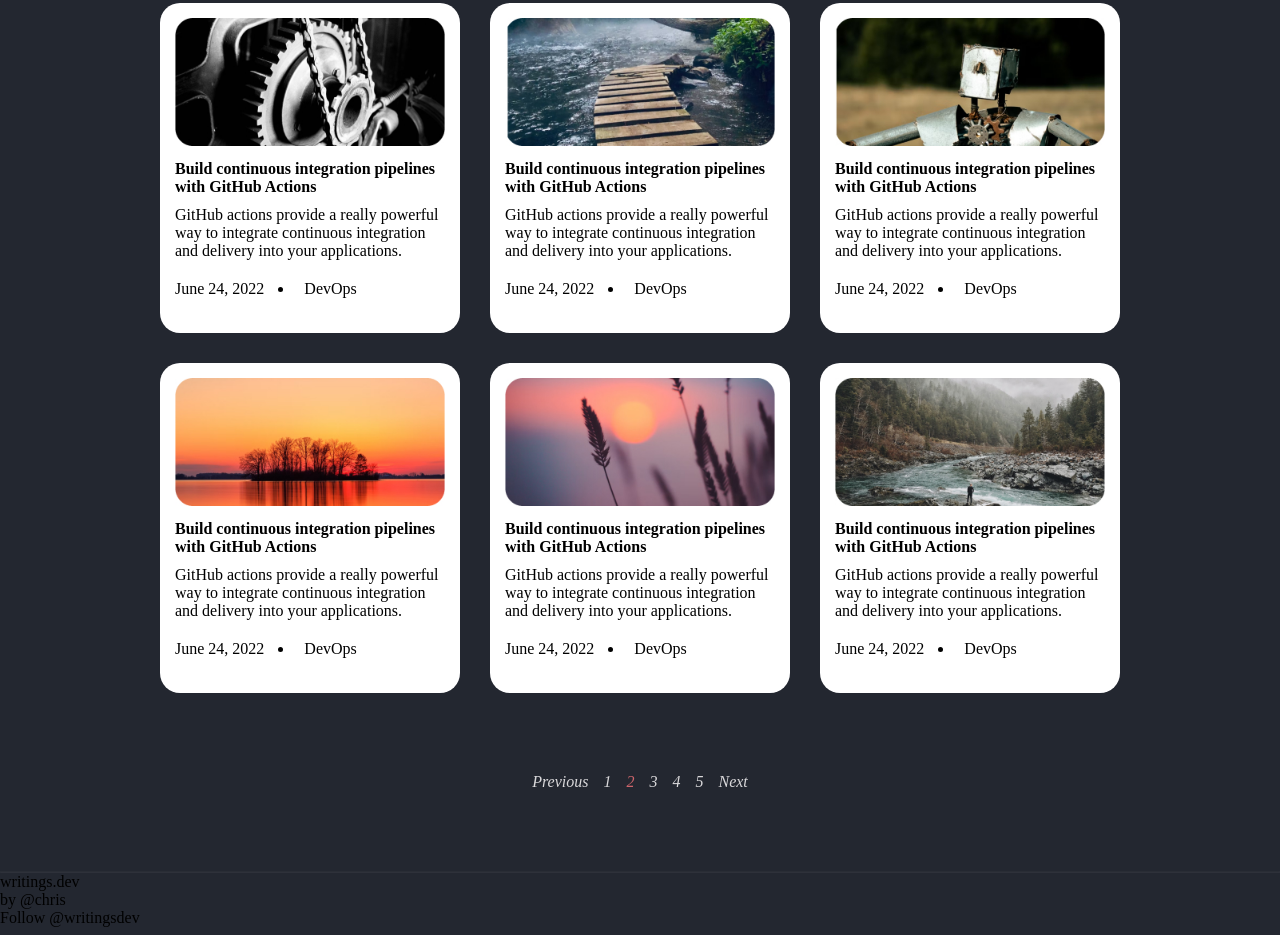
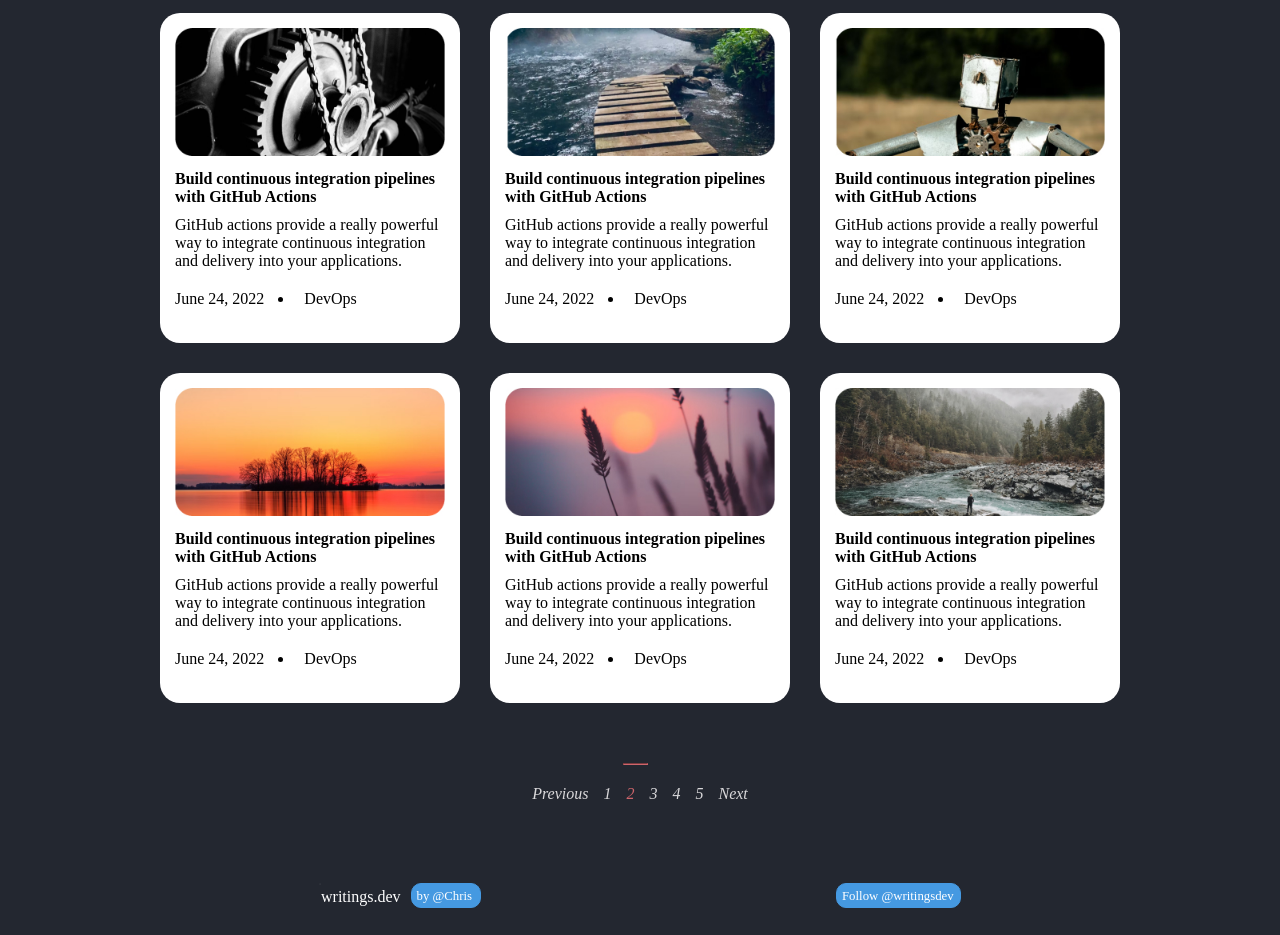
Before and after one commit to christophersompa/simple-blog-page, a plain HTML site: page index.html in a window 1280 px wide. Shown: the part 808-1743 px from the top of the page. Drawn offline with Linux system fonts and the light colour scheme.

Commit message:
more changes

```diff
--- a/index.html
+++ b/index.html
@@ -26,6 +26,9 @@
         <div class="categories">
             <hr>
             <ul>
+                <li><img src="img/grid.png"/></li>
+                <li><img src="img/list.png"/></li>
+                <li></li>
                 <li><a href="#">JavaScript</a></li>
                 <li><a href="#">DevOps</a></li>
                 <li><a href="#">Cloud</a></li>
@@ -137,10 +140,13 @@
             </div>
         </div>
         <div class="page-number">
+            <div class="active">
+                <hr>
+            </div>
             <ul>
                 <li>Previous</li>
                 <li>1</li>
-                <li class="active">2</li>
+                <li class="active-page">2</li>
                 <li>3</li>
                 <li>4</li>
                 <li>5</li>
@@ -151,9 +157,9 @@
             <hr>
             <div class="creator">
                 <p>writings.dev</p>
-                <p class="">by @chris</p>
+                <p>by @Chris</p>
             </div>
-            <div id="social-media">
+            <div class="social-media">
                 <!--add icon -->
                 <p>Follow @writingsdev</p>
             </div>
--- a/styles.css
+++ b/styles.css
@@ -66,6 +66,10 @@ nav a {
     color: #ffffff;
 }
 
+.categories ul img {
+    width: 80%;
+}
+
 hr {
     opacity: 5%;
 }
@@ -74,7 +78,7 @@ hr {
     display: flex;
     justify-content: center;
     gap: 20px;
-    margin-top: 10px;
+    margin-top: 15px;
 }
 
 .categories li {
@@ -145,5 +149,67 @@ img {
 }
 
 .active {
+    display: flex;
+    justify-content: center;
+}
+
+.active hr {
+    border-color: #ce656b;
+    opacity: 100%;
+    width: 25px;
+    margin-right: 10px;
+}
+
+.active-page {
     color: #ce656b;
 }
+
+footer hr {
+    margin-bottom: 50px;
+}
+
+footer {
+    display: flex;
+    justify-content: center;
+}
+
+.creator , .social-media {
+    width: 25%;
+    height: 25px;
+    color: #fff;
+}
+
+.creator {
+    display: flex;
+}
+
+.creator p {
+    font-size: 1rem;
+    padding-top: 5px;
+}
+
+.creator p:nth-child(2) {
+    width: 70px;
+    margin-left: 10px;
+    padding: 5px;
+    border: 1px solid #4599e1;
+    border-radius: 10px;
+    background-color: #4599e1;
+    font-size: 0.8rem;
+}
+
+
+.social-media {
+    display: flex;
+    justify-content: end;
+}
+
+.social-media p {
+    padding: 5px;
+    border: 1px solid #4599e1;
+    color: #fff;
+    border-radius: 10px;
+    background-color: #4599e1;
+    font-size: 0.8rem;
+    width: 125px;
+}
```
Also changed, not shown: img/grid.png (added), img/list.png (added).
